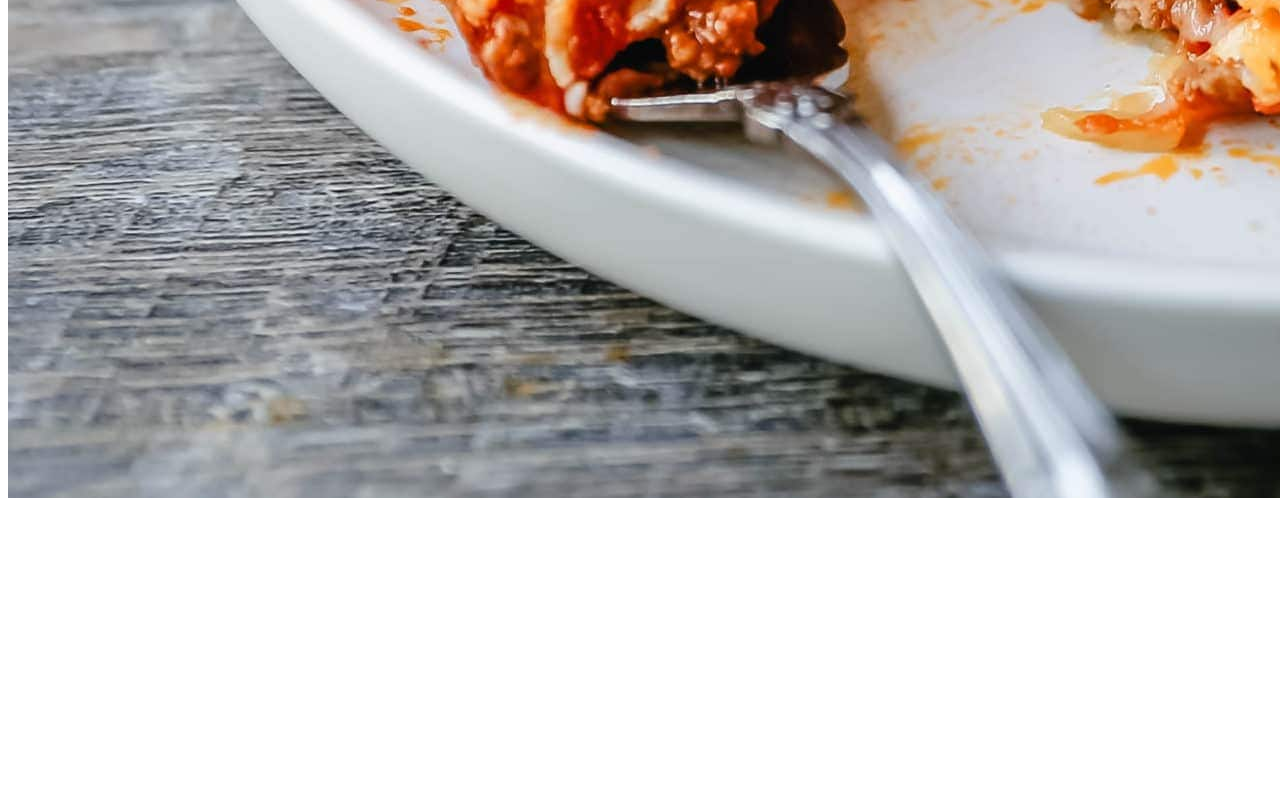
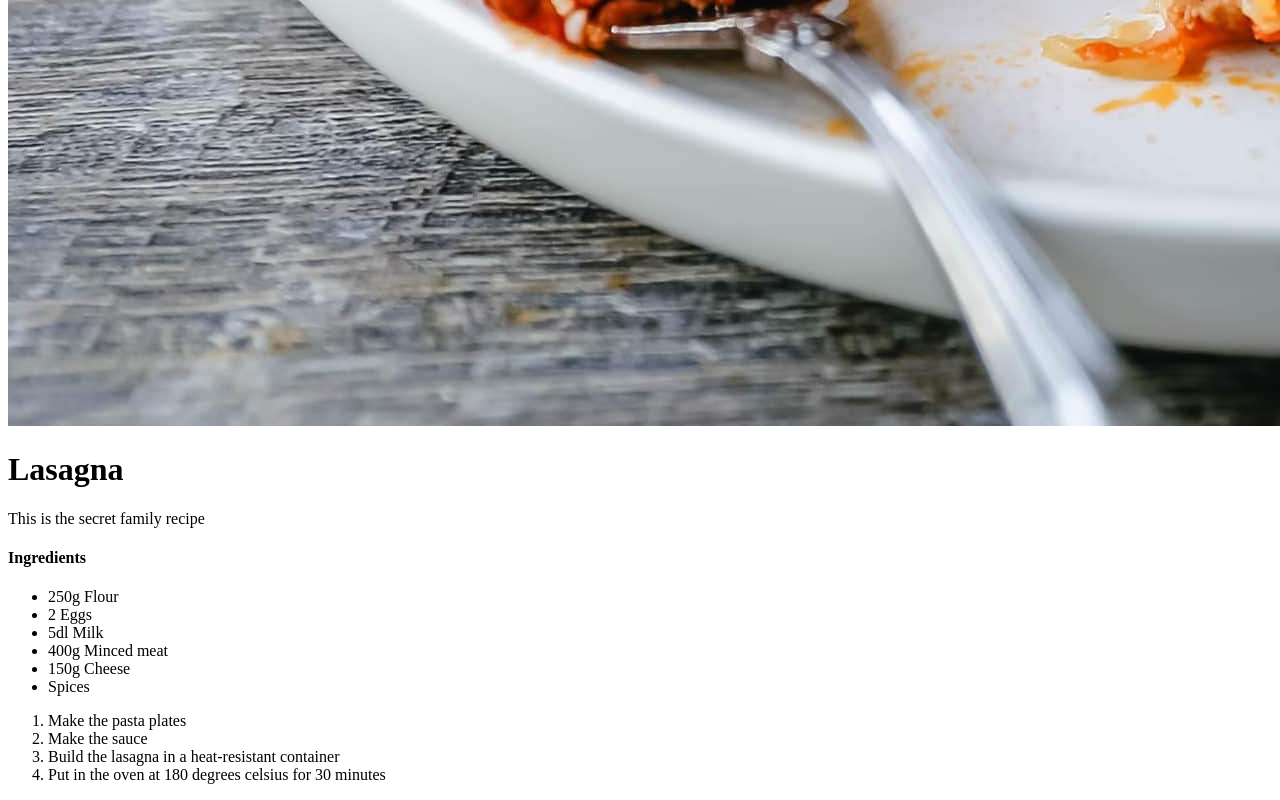
Before and after one commit to griphaugland/odin-recipes, a plain HTML site: page recipes/lasagna.html in a window 1280 px wide. Shown: the part 1120-1920 px from the top of the page. Before the commit the page ends 1630 px from the top, so only its background shows below. Drawn offline with Linux system fonts and the light colour scheme.

Commit message:
Added ingredients and steps to Lasagna recipe

```diff
--- a/recipes/lasagna.html
+++ b/recipes/lasagna.html
@@ -7,7 +7,23 @@
     <title>Document</title>
   </head>
   <body>
+    <img src="lasagna.jpeg" />
     <h1>Lasagna</h1>
-    <img src="lasagna.jpeg" />
+    <p>This is the secret family recipe</p>
+    <h4>Ingredients</h4>
+    <ul>
+      <li>250g Flour</li>
+      <li>2 Eggs</li>
+      <li>5dl Milk</li>
+      <li>400g Minced meat</li>
+      <li>150g Cheese</li>
+      <li>Spices</li>
+    </ul>
+    <ol>
+      <li>Make the pasta plates</li>
+      <li>Make the sauce</li>
+      <li>Build the lasagna in a heat-resistant container</li>
+      <li>Put in the oven at 180 degrees celsius for 30 minutes</li>
+    </ol>
   </body>
 </html>
```
